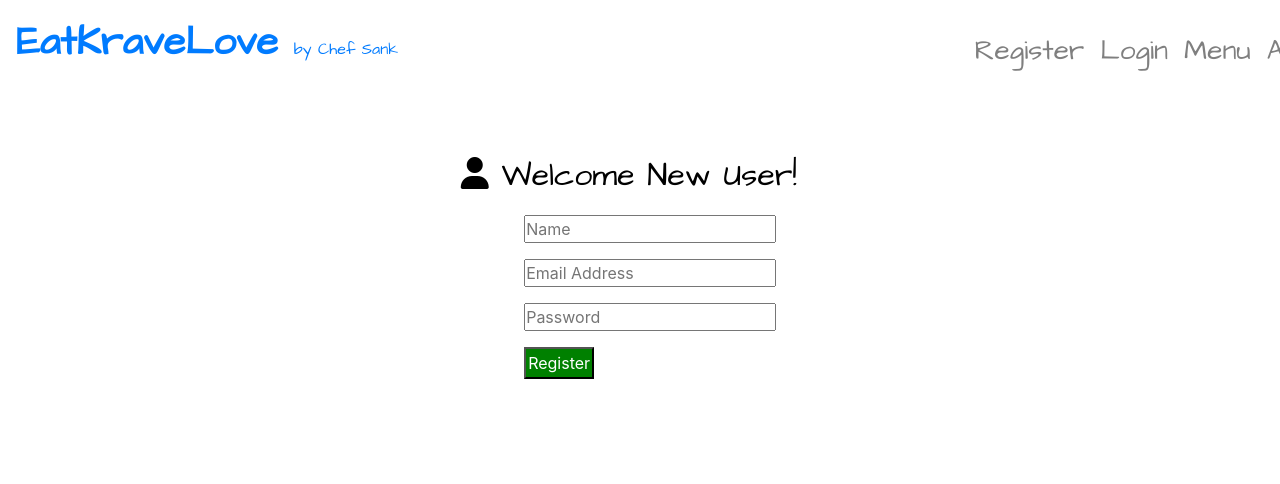
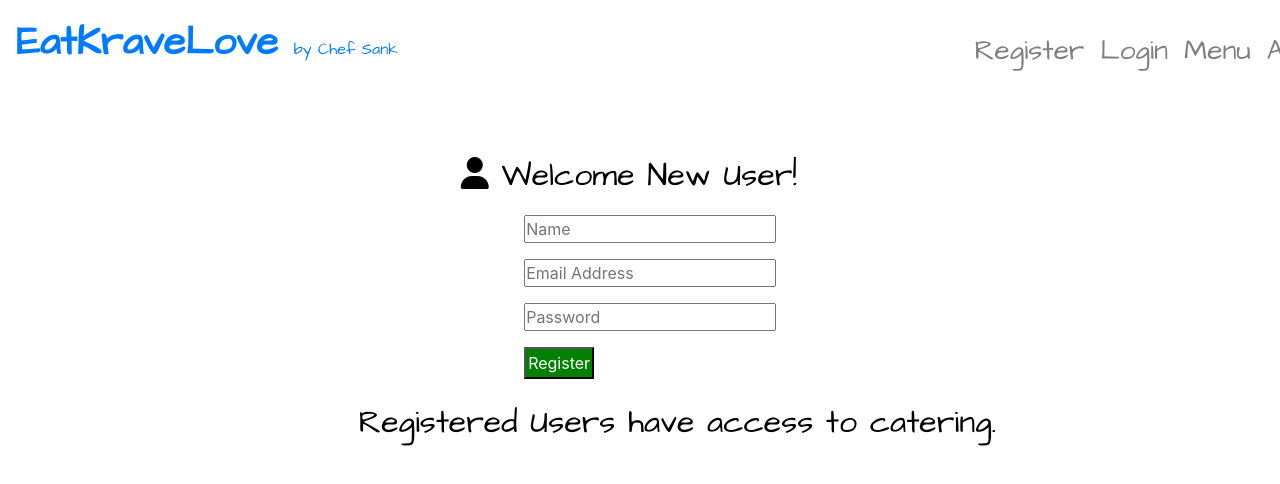
Before and after one commit to michaelpaulcuccia/eatkravelove, a React (Create React App) app in the folder client/: page /register in a window 1280 px wide. Shown: the top 484 px of the page. Built offline with nearby package versions, Linux system fonts and the light colour scheme.

Commit message:
style touch ups

```diff
--- a/client/src/components/layout/Landing.js
+++ b/client/src/components/layout/Landing.js
@@ -8,11 +8,11 @@ const Landing = () => {
     return (
 
         <div>
-            <div className='container'>
+            <div className='container'
+                style={{ marginTop: '10px' }}
+            >
                 <Caro />
-
                 <Footer />
-
 
             </div>
 
@@ -24,13 +24,11 @@ const Landing = () => {
                     fontSize: '1.5rem',
                     textAlign: 'center',
                     marginTop: '20px',
-                    marginBottom: '20px'
                 }}
-            > Bringing inventive fusion cuisine to your special event using the freshest ingredients and taking you a flavorful and healthy adventure.
+            >
+                Bringing inventive fusion cuisine to your special event using the freshest ingredients and taking you a flavorful and healthy adventure.
             </div>
-            <br></br>
-            <br></br>
-            <br></br>
+
         </div>
     )
 }
--- a/client/src/components/users/Register.js
+++ b/client/src/components/users/Register.js
@@ -84,7 +84,10 @@ const Register = () => {
                 </form>
 
 
+
             </div>
+
+            <h2 className="register_lower">Registered Users have access to catering.</h2>
 
         </div>
     )
--- a/client/src/style/LandingStyle.css
+++ b/client/src/style/LandingStyle.css
@@ -12,7 +12,7 @@
     flex-direction: row;
     justify-content: space-between;
     flex-wrap: nowrap;
-    align-items: stretch; */
+    align-items: stretch;  */
 }
 
 /*Tablets */
--- a/client/src/style/RegisterStyle.css
+++ b/client/src/style/RegisterStyle.css
@@ -14,3 +14,9 @@
     color: white;
     padding: 2px 2px 2px 2px;
 }
+
+.register_lower {
+    margin-left: 28%;
+    color: black;
+    font-family: 'Architects Daughter', cursive;
+}
```
